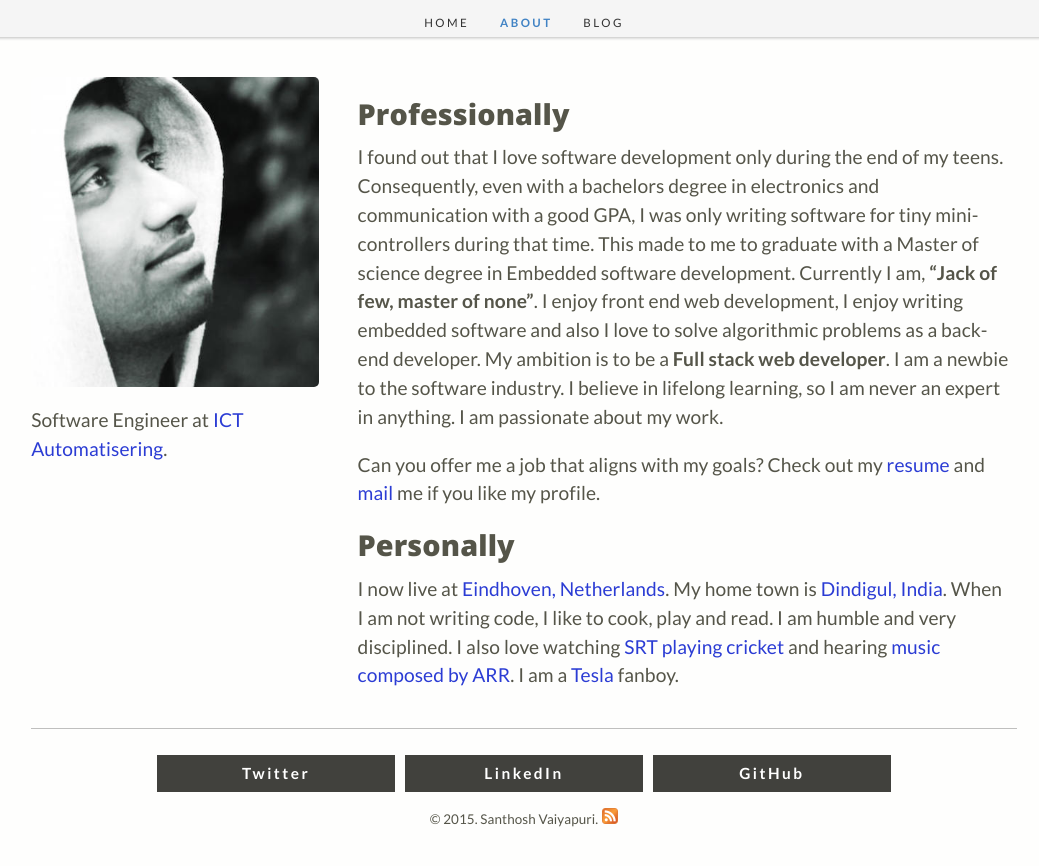
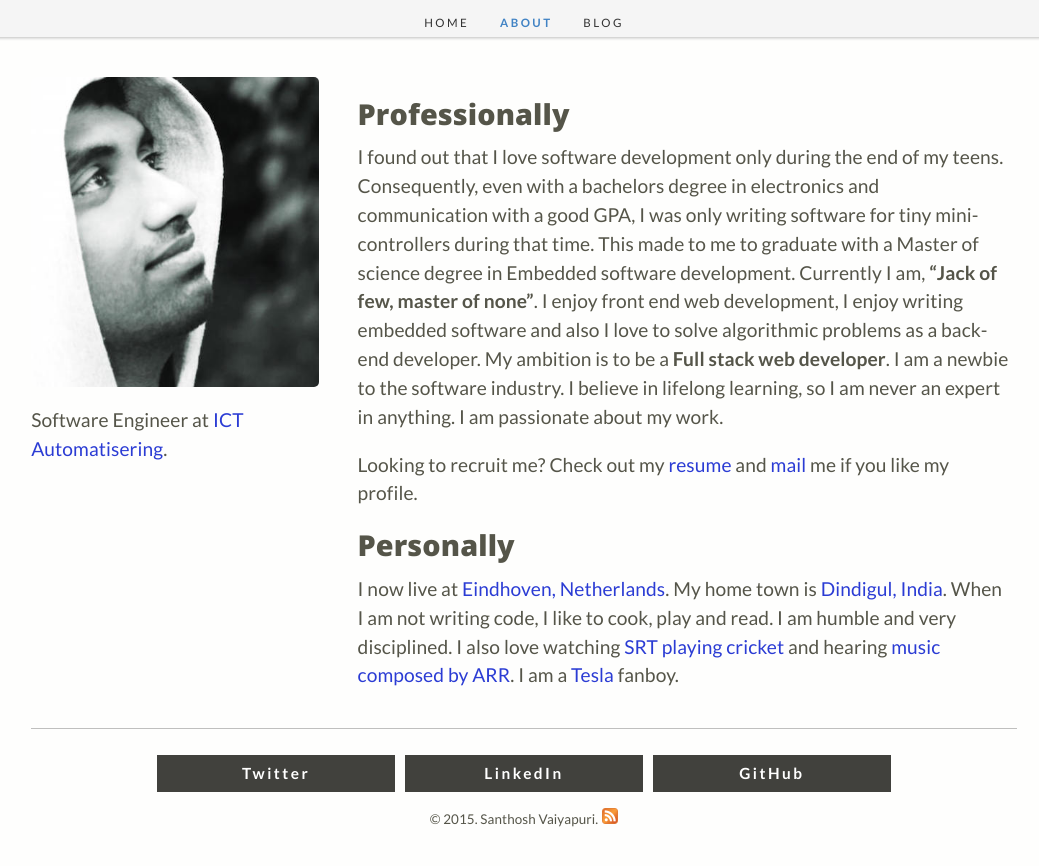
Before and after one commit to santhoshvai/santhoshvai.github.io, a Jekyll site: the page built from about.md, in a window 1280 px wide. Shown: the top 866 px of the page, without its empty margins (116-1155 px from the left). Built offline with Jekyll 4.4.1, drawn with Linux system fonts in a browser that asks for light colours; Markdown is read by kramdown in place of the engine named in the settings.

Commit message:
removed the unneeded message section

```diff
--- a/about.md
+++ b/about.md
@@ -4,16 +4,11 @@ title: About
 description: About Santhosh Vaiyapuri. Both professionally and personally.
 redirect_from: "/cv/"
 ---
-
-<!-- <p class="message">
-  This section is still under construction.
-</p> -->
-
 ## Professionally
 
 I found out that I love software development only during the end of my teens. Consequently, even with a bachelors degree in electronics and communication with a good GPA, I was only writing software for tiny mini-controllers during that time. This made to me to graduate with a Master of science degree in Embedded software development. Currently I am, **"Jack of few, master of none"**. I enjoy front end web development, I enjoy writing embedded software and also I love to solve algorithmic problems as a back-end developer. My ambition is to be a **Full stack web developer**. I am a newbie to the software industry. I believe in lifelong learning, so I am never an expert in anything. I am passionate about my work.
 
-Can you offer me a job that aligns with my goals? Check out my [resume](/public/files/Santhosh_CV_detailed.pdf) and
+Looking to recruit me? Check out my [resume](/public/files/Santhosh_CV_detailed.pdf) and
 [mail](mailto:santhoshvai@icloud.com) me if you like my profile.
 
 ## Personally
```
